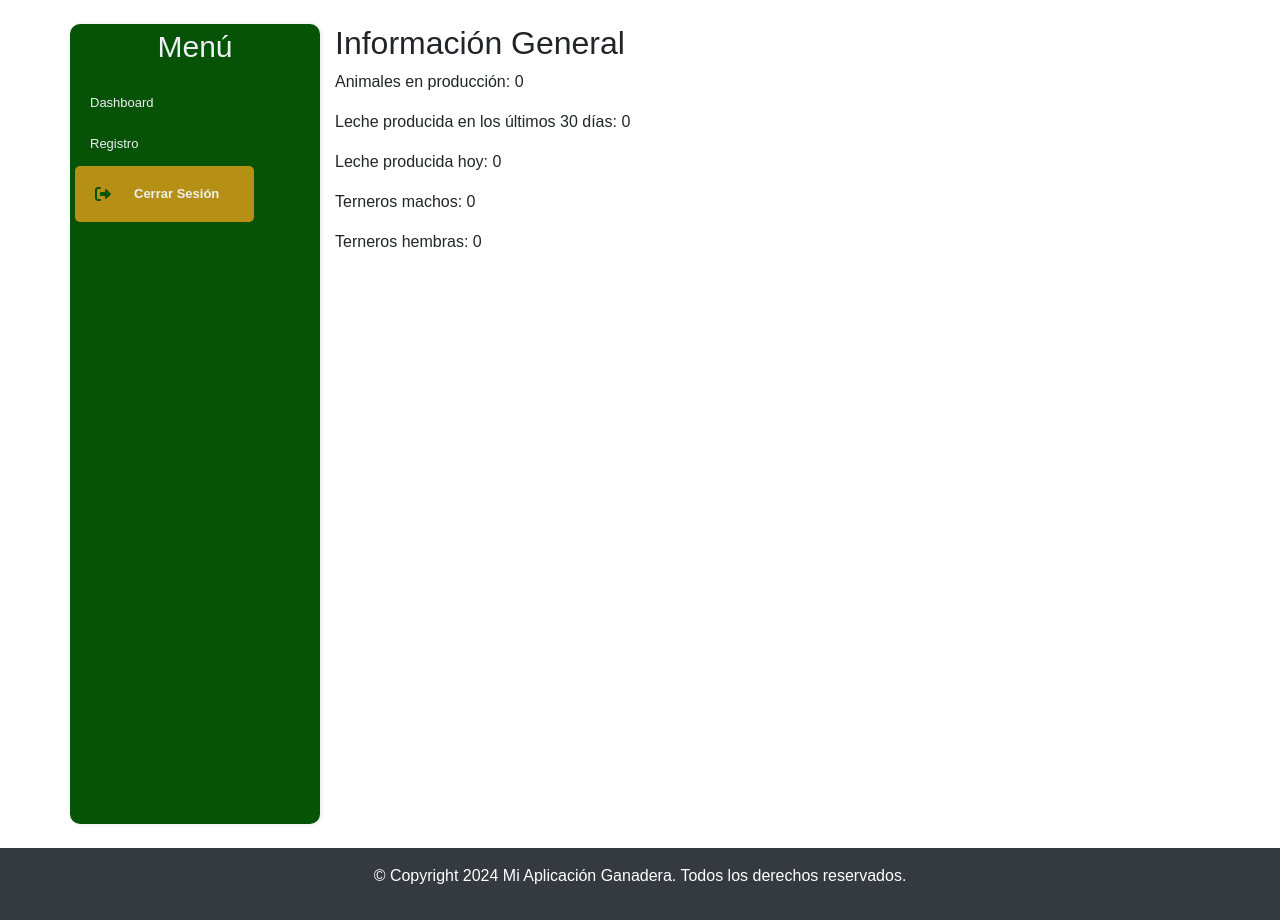
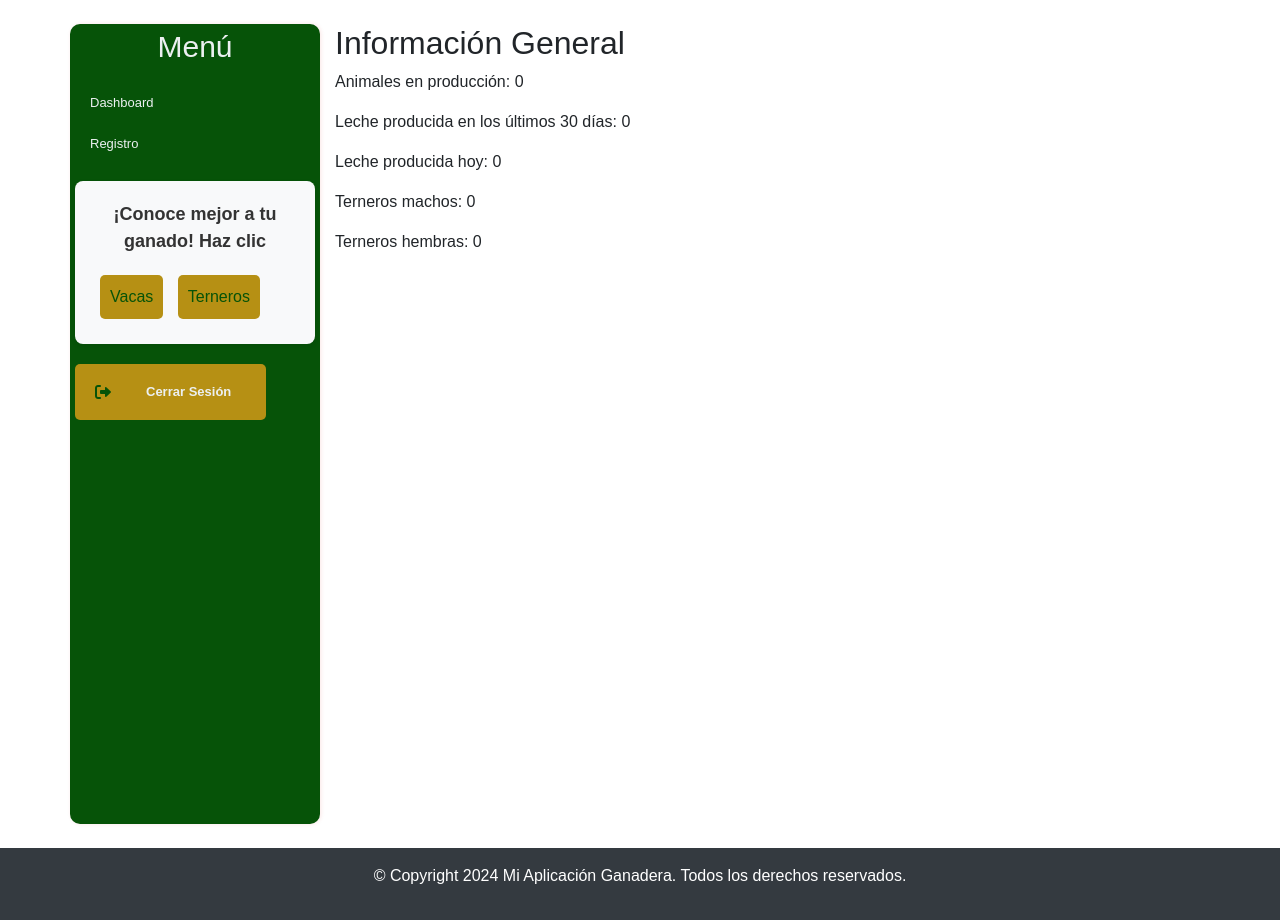
Before and after one commit to lhlopezgi/app_control_ganadero, a Django app: page /dashboard/ in a window 1280 px wide. Shown: the part 126-1046 px from the top of the page. Run offline with Django 5.2, Linux system fonts and the light colour scheme; the visitor is signed in with stand-in values (Sample User, id 1); data that the repository does not hold is empty; some libraries are stand-ins or nearby versions.

Commit message:
botones vaca y ternero

```diff
--- a/control_ganadero/settings.py
+++ b/control_ganadero/settings.py
@@ -51,9 +51,8 @@ TEMPLATES = [
 
 
 STATIC_URL = '/static/'
-STATICFILES_DIRS = [
-    BASE_DIR / "static",
-]
+STATICFILES_DIRS = [os.path.join(BASE_DIR, "static")]
+
 
 WSGI_APPLICATION = 'control_ganadero.wsgi.application'
 
--- a/ganaderia/static/css/styles.css
+++ b/ganaderia/static/css/styles.css
@@ -34,7 +34,9 @@ body {
     border-radius: 10px;
     color: #ecf0f1;
     font-family: Arial, sans-serif;
-    box-shadow: 1px 0 4px rgba(0, 0, 0, 0.1);
+    box-shadow: 1px 0 4px rgba(204, 5, 5, 0.1);
+    position: relative; /* Asegúrate de que el sidebar esté en un contexto posicional */
+    z-index: 10;
 }
 
 /* Estilo para los enlaces en el menú de la barra lateral */
@@ -201,7 +203,10 @@ body {
 }
 
 .logout-button i {
-    margin-right: 8px;              /* Separación entre icono y texto */
+    margin-right: 20px;              /* Separación entre icono y texto */
+}
+.logout-button {
+    margin-top: 20px; /* Aumenta el margen superior según sea necesario */
 }
 
 .logout-button:hover {
@@ -211,3 +216,42 @@ body {
 .logout-button:focus {
     outline: none;                  /* Sin borde al seleccionar */
 }
+
+.submenu {
+    display: none; /* Ocultar el submenú por defecto */
+    padding-left: 20px; /* Indentar el submenú */
+    background-color: #b69014; /* Cambiar al color de fondo deseado */
+    border-radius: 5px; /* Bordes redondeados para el submenú */
+
+}
+
+.info-container {
+    background-color: #f8f9fa; /* Fondo claro para el contenedor */
+    padding: 20px;
+    border-radius: 8px; /* Bordes redondeados */
+    box-shadow: 0 2px 5px rgba(0, 0, 0, 0.1); /* Sombra sutil para dar profundidad */
+    margin-top: 20px; /* Espaciado superior */
+}
+
+.info-text {
+    font-size: 18px; /* Tamaño de fuente más grande */
+    font-weight: bold; /* Negrita para mayor énfasis */
+    color: #333; /* Color oscuro para el texto */
+    margin-bottom: 15px; /* Espacio entre el texto y los botones */
+    text-align: center; /* Centrar el texto */
+}
+
+.info-button {
+    background-color: #b69014; /* Color de fondo azul */
+    color: #065308; /* Color del texto */
+    border: none; /* Sin borde */
+    padding: 10px 10px; /* Espaciado interno */
+    margin: 5px; /* Espaciado entre botones */
+    border-radius: 5px; /* Bordes redondeados en los botones */
+    cursor: pointer; /* Cambiar cursor al pasar sobre el botón */
+    transition: background-color 0.3s; /* Transición suave para el color de fondo */
+}
+
+.info-button:hover {
+    background-color: #d7da4e; /* Color más oscuro al pasar el ratón */
+}
--- a/ganaderia/templates/ganaderia/base.html
+++ b/ganaderia/templates/ganaderia/base.html
@@ -42,7 +42,7 @@
     <footer class="bg-dark text-white text-center p-3 mt-4">
         <p>&copy; Copyright 2024 Mi Aplicación Ganadera. Todos los derechos reservados.</p>
     </footer>
-    <script src="{% static 'tu_archivo.js' %}"></script>
+    <script src="{% static 'js/script.js' %}"></script>
 </body>
 
 </html>
--- a/ganaderia/templates/ganaderia/dashboard.html
+++ b/ganaderia/templates/ganaderia/dashboard.html
@@ -1,8 +1,9 @@
 {% extends 'ganaderia/base.html' %}
-
+{% load static %}
 {% block title %}Dashboard - Mi Aplicación Ganadera{% endblock %}
 
 {% block content %}
+
 
 <body class="dashboard-page">
 
@@ -15,9 +16,14 @@
         <h2 class="sidebar-title">Menú</h2>
         <ul class="sidebar-menu">
             <li><a href="#" onclick="showDashboard(event)">Dashboard</a></li>
+
+
+
+
+
             <li>
                 <a href="#" onclick="toggleRegisterMenu(event)">Registro</a>
-                <ul class="submenu" id="register-menu" style="display:none;">
+                <ul class="submenu" id="register-menu">
                     <li><a href="#" onclick="showForm('finca_create')">Registrar Nueva Finca</a></li>
                     <li><a href="#" onclick="showForm('vaca_create')">Registrar Nueva Vaca</a></li>
                     <li><a href="#" onclick="showForm('ternero_create')">Registrar Nuevo Ternero</a></li>
@@ -26,6 +32,16 @@
                     <li><a href="#" onclick="showForm('peso_ternero_create')">Registrar Peso de Ternero</a></li>
                 </ul>
             </li>
+
+            <div class="info-container">
+                <p class="info-text">¡Conoce mejor a tu ganado! Haz clic </p>
+                <button class="info-button" onclick="showInfo('vacas')">Vacas</button>
+                <button class="info-button" onclick="showInfo('terneros')">Terneros</button>
+            </div>
+
+
+
+
 
             <button class="logout-button">
                 <i class="fas fa-sign-out-alt"></i> <a href="{% url 'logout' %}">Cerrar Sesión</a>
--- /dev/null
+++ b/ganaderia/templates/ganaderia/terneros.html
@@ -0,0 +1 @@
+<h1>Todos los Terneros</h1>
--- /dev/null
+++ b/ganaderia/templates/ganaderia/vacas.html
@@ -0,0 +1 @@
+<h1>Todas las Vacas</h1>
--- a/ganaderia/urls.py
+++ b/ganaderia/urls.py
@@ -19,5 +19,7 @@ urlpatterns = [
     path('produccionleche/nueva/', views.produccion_leche_create, name='produccion_leche_create'),
     path('pesoternero/nueva/', views.peso_ternero_create, name='peso_ternero_create'),
     path('leche/', views.leche_view, name='leche'),
+    path('vacas/', views.vacas, name='vacas'),
+    path('terneros/', views.terneros, name='terneros'),
 
 ]
--- a/ganaderia/views.py
+++ b/ganaderia/views.py
@@ -23,6 +23,7 @@ from django.contrib.auth.forms import AuthenticationForm, UserCreationForm
 from django.contrib import messages
 from django.contrib.auth.decorators import login_required, permission_required
 from datetime import datetime, timedelta
+
 
 
 # Vista de inicio de sesión
@@ -251,3 +252,11 @@ def peso_ternero_create(request):
 
 def leche_view(request):
     return render(request, 'ganaderia/leche.html')
+
+
+
+def vacas(request):
+    return render(request, 'ganaderia/vacas.html')
+
+def terneros(request):
+    return render(request, 'ganaderia/terneros.html')
```
Also changed, not shown: ganaderia/static/js/scripts.js (+27 -8 lines).
